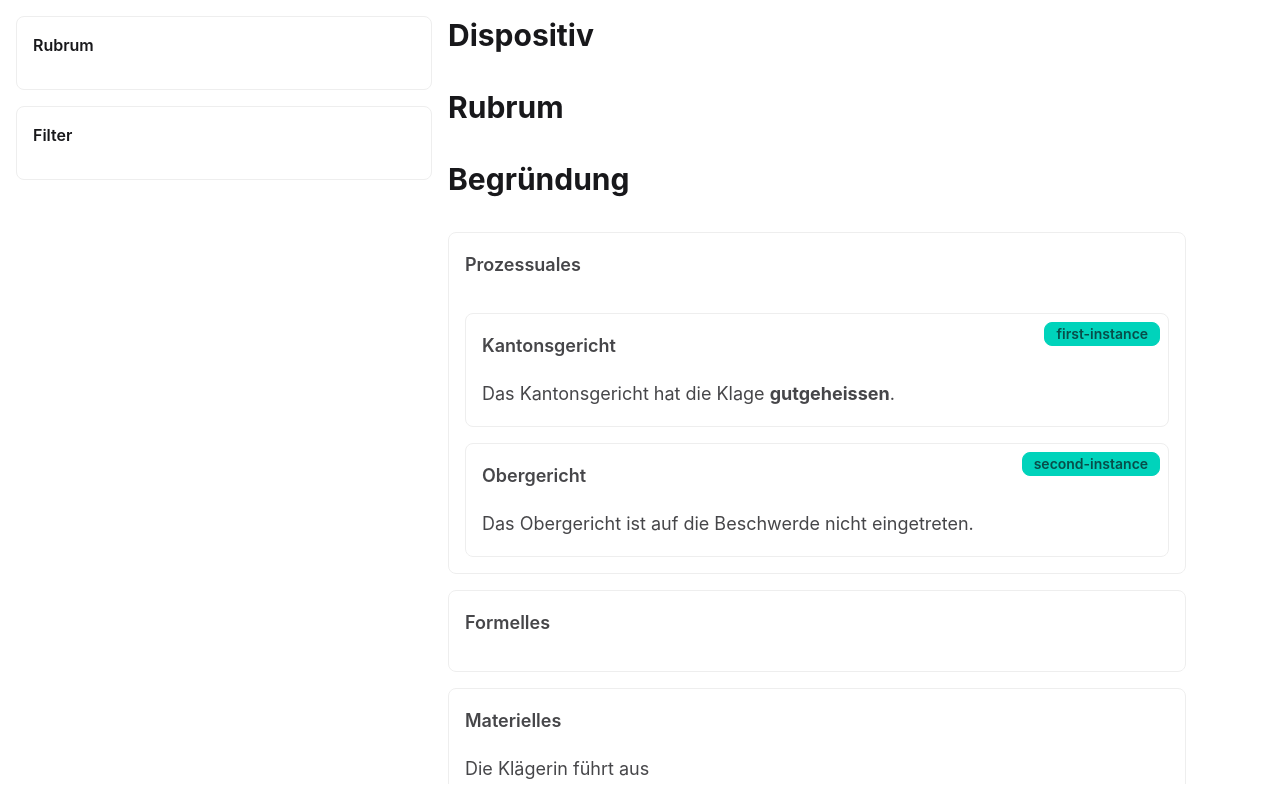
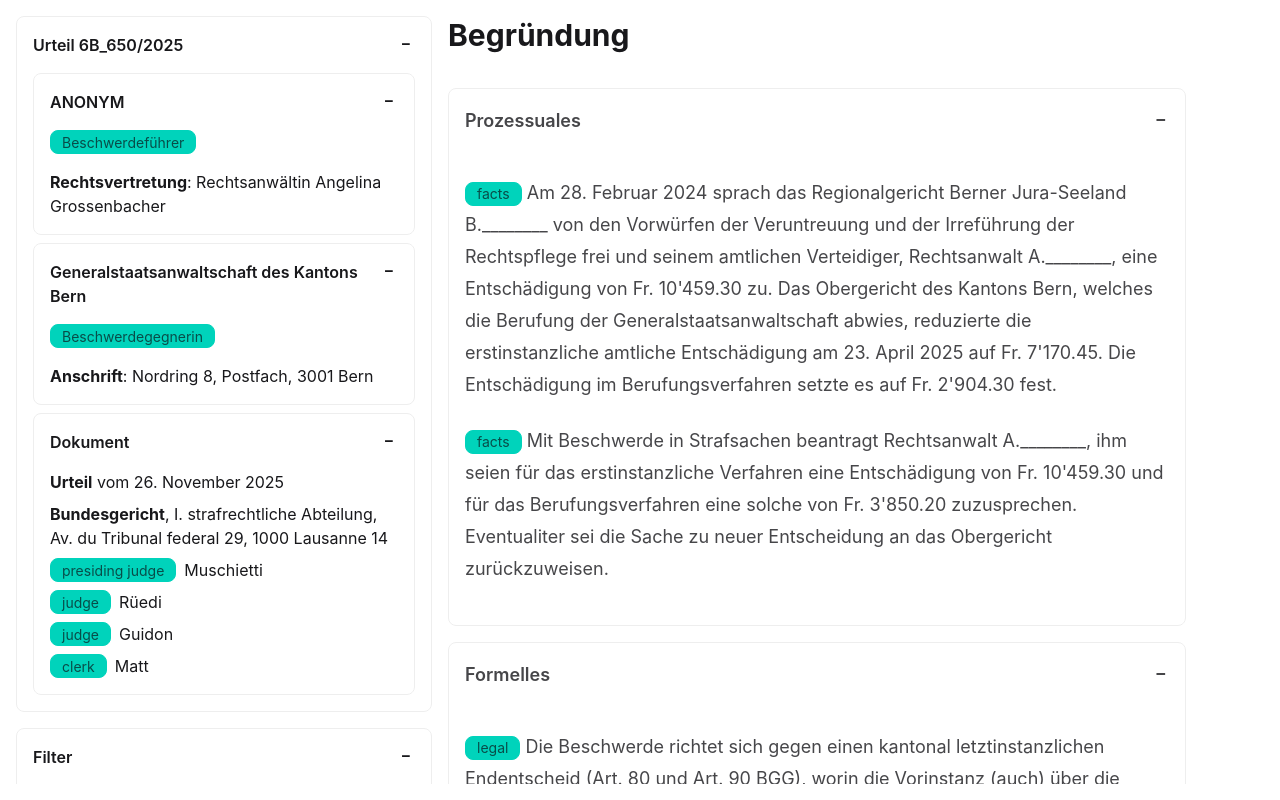
Before and after one commit to jan-nicklaus/LegalXML, a Svelte app in the folder XML-Viewer/: page / in a window 1280 px wide. Built offline with nearby package versions, Linux system fonts and the light colour scheme.

Commit message:
Viewer updates.

```diff
--- a/XML-Viewer/src/App.svelte
+++ b/XML-Viewer/src/App.svelte
@@ -1,109 +1,206 @@
 <script>
-    import { get } from "svelte/store";
-
-  let testXML = `<xml type="judgment">
-    <meta id="doctype">Judgment</meta>
+  let testXML = `<?xml version="1.0" encoding="UTF-8"?>
+<Dok doctype="entscheid">
     <Rubrum>
-        <Aktenzeichen></Aktenzeichen>
-        <EntscheidTyp>Urteil</EntscheidTyp>
-        <EntscheidDatum></EntscheidDatum>
-        <Spruchkoerper>
-            <Gericht></Gericht>
-            <Kammer></Kammer>
-            <Zusammensetzung>
-                <Mitglied role="judge">Mustermann</Mitglied>
-            </Zusammensetzung>
-        </Spruchkoerper>
+        <Verfahren>
+            <Aktenzeichen>6B_650/2025</Aktenzeichen>
             <Parteien>
-            <Partei>
+                <Partei id="b9c06149-2249-4a72-80d8-0c9e84f2d2b2">
                     <Rollen>
-                    <Rolle>Gesuchsteller</Rolle>
                         <Rolle>Beschwerdeführer</Rolle>
                     </Rollen>
-                <Name></Name>
-                <Anschrift></Anschrift>
+                    <Name>ANONYM</Name>
+                    <Rechtsvertretung>Rechtsanwältin Angelina Grossenbacher</Rechtsvertretung>
+                </Partei>
+                <Partei id="fab0cdf0-9cb9-4954-b387-2a19649251f2">
+                    <Rollen>
+                        <Rolle>Beschwerdegegnerin</Rolle>
+                    </Rollen>
+                    <Name>Generalstaatsanwaltschaft des Kantons Bern</Name>
+                    <Anschrift>Nordring 8, Postfach, 3001 Bern</Anschrift>
                     <Stellvertretung></Stellvertretung>
                     <Rechtsvertretung></Rechtsvertretung>
                 </Partei>
             </Parteien>
+        </Verfahren>
+        <Dokument>
+            <DokumentUeberschrift>Urteil</DokumentUeberschrift> //Subtypen?
+            <Datum>2025-11-26</Datum> // ... des Entscheids
+            <Spruchkoerper>
+                <Gericht>Bundesgericht</Gericht>
+                <Adresse>Av. du Tribunal federal 29, 1000 Lausanne 14</Adresse> // TBD
+                <Kammer>I. strafrechtliche Abteilung</Kammer>
+                <Zusammensetzung>
+                    <Mitglied role="presiding judge">Muschietti</Mitglied>
+                    <Mitglied role="judge">Rüedi</Mitglied>
+                    <Mitglied role="judge">Guidon</Mitglied>
+                    <Mitglied role="clerk">Matt</Mitglied>
+                </Zusammensetzung>
+            </Spruchkoerper>
+        </Dokument>
     </Rubrum>
     <Main>
         <Dispositiv>
-
+            <DispositivZiffer type="hauptsache" id="ed9b194d-3e88-44d4-9fd3-d86c86a9a44e">Die Beschwerde wird abgewiesen, soweit darauf eingetreten wird.</DispositivZiffer> //Sachentscheid//
+            <DispositivZiffer type="kosten" id="74c27c88-af81-4c67-8904-f6d93a8a4341">Der Beschwerdeführer trägt die Gerichtskosten von Fr. 3'000.--.</DispositivZiffer> //Kostenentscheid//
         </Dispositiv>
-        <Eroeffnung></Eroeffnung>
+        <Eroeffnung>
+            <EroeffnungZiffer adrid="b9c06149-2249-4a72-80d8-0c9e84f2d2b2" />
+            <EroeffnungZiffer adrid="fab0cdf0-9cb9-4954-b387-2a19649251f2" />
+            <EroeffnungZiffer adrname="Obergericht des Kantons Bern, 2. Strafkammer" />
+        </Eroeffnung>
         <Begruendung>
             <Prozessuales>
-                <Section title="Kantonsgericht" type="first-instance">
-                   <Absatz>Das Kantonsgericht hat die Klage <b>gutgeheissen</b>.</Absatz>
+                <Section> //Sachverhalt//
+                   <Absatz id="d58b97a1-806b-42cb-9bb9-987667820cd4" tag="facts">Am 28. Februar 2024 sprach das Regionalgericht Berner Jura-Seeland B.________ von den Vorwürfen der Veruntreuung und der Irreführung der Rechtspflege frei und seinem amtlichen Verteidiger, Rechtsanwalt A.________, eine Entschädigung von Fr. 10'459.30 zu. Das Obergericht des Kantons Bern, welches die Berufung der Generalstaatsanwaltschaft abwies, reduzierte die erstinstanzliche amtliche Entschädigung am 23. April 2025 auf Fr. 7'170.45. Die Entschädigung im Berufungsverfahren setzte es auf Fr. 2'904.30 fest.</Absatz>
+                   <Absatz id="3f25d6a1-7ada-4523-b136-b9b0cc6532cb" tag="facts">Mit Beschwerde in Strafsachen beantragt Rechtsanwalt A.________, ihm seien für das erstinstanzliche Verfahren eine Entschädigung von Fr. 10'459.30 und für das Berufungsverfahren eine solche von Fr. 3'850.20 zuzusprechen. Eventualiter sei die Sache zu neuer Entscheidung an das Obergericht zurückzuweisen.</Absatz>
                 </Section>
-                <Section title="Obergericht" type="second-instance">
-                   <Absatz>Das Obergericht ist auf die Beschwerde nicht eingetreten.</Absatz>
-                </Section>
-            </Prozessuales>
+            </Prozessuales> //Erwägungen//
             <Formelles>
                 <Section>
-                   <Absatz></Absatz>
+                   <Absatz id="0fd03e07-50fd-4731-b20d-5e8dc6266106" tag="legal">Die Beschwerde richtet sich gegen einen kantonal letztinstanzlichen Endentscheid (Art. 80 und Art. 90 BGG), worin die Vorinstanz (auch) über die Höhe der amtlichen Entschädigung in beiden kantonalen Verfahren befunden hat. Gemäss Art. 135 Abs. 3 StPO in der am 1. Januar 2024 in Kraft getretenen Fassung kann die amtliche Verteidigung gegen den Entschädigungsentscheid das Rechtsmittel ergreifen, das gegen den Endentscheid zulässig ist. Es handelt sich somit um eine Angelegenheit im Sinne von Art. 78 Abs. 1 BGG. wogegen die Beschwerde in Strafsachen zulässig ist. Der bisherige aArt. 135 Abs. 3 lit. b StPO, welcher zu einer Gabelung des Instanzenzugs führen konnte (vgl. BGE 140 IV 213 E. 1.7), wurde aufgehoben (vgl. Botschaft zur Änderung der Strafprozessordnung vom 28. August 2019, BBl. 2019 6697 S. 6733). Auf die Beschwerde ist - unter Vorbehalt der genügenden Begründung (Art. 42 Abs. 1 und 2 BGG) - einzutreten.</Absatz>
+                    <Absatz id="f5e23436-05c6-4cef-bfdd-d1b0e7a20309" tag="legal">Der Beschwerdeführer rügt, die erstinstanzliche Entschädigung sei nicht mehr Gegenstand des Berufungsverfahrens gewesen, sodass die Vorinstanz darüber nicht habe befinden dürfen. Zudem habe sie das Honorar zu Unrecht nach Art. 135 StPO zu einem tieferen Stundensatz anstatt wie die Erstinstanz nach Art. 429 Abs. 1 lit. a StPO festgesetzt. In diesem Zusammenhang habe die Vorinstanz ferner sein rechtliches Gehör verletzt.</Absatz>
                 </Section>
             </Formelles>
             <Materielles>
-                <Section type="ruege">
-                    <Absatz>Die Klägerin führt aus</Absatz>
+                <Section tag="ruege">
+                    <Absatz id="e6a6b324-0c11-4447-9788-7149becb436f" tag="legal">Im Berufungsverfahren gilt grundsätzlich die Dispositionsmaxime und das Berufungsgericht überprüft das erstinstanzliche Urteil nur in den angefochtenen Punkten (Art. 404 Abs. 1 StPO). Soweit die Einschränkung der Berufung auf einzelne Punkte eindeutig und der Grundsatz der Untrennbarkeit oder inneren Einheit nicht verletzt ist, muss die Einschränkung durch das Berufungsgericht respektiert werden (BGE 147 IV 93 E. 1.5.2; Urteil 6B_1143/2021 vom 11. März 2022 E. 2.2.2; je mit Hinweisen).</Absatz>
+                    <Absatz id="bda5afdf-be1e-4452-bdfd-6ba26a058c99">(...)</Absatz>
                 </Section>
             </Materielles>
         </Begruendung>
+        <Entscheid>Die Beschwerde ist abzuweisen, soweit darauf einzutreten ist. Ausgangsgemäss hat der Beschwerdeführer die Gerichtskosten zu tragen (Art. 66 Abs. 1 BGG).</Entscheid>
     </Main>
-</xml>`;
+</Dok>`;
 
   let parser = new DOMParser();
   let xmlTree = parser.parseFromString(testXML, "text/xml");
-  let docType = xmlTree.getElementById("doctype").textContent.trim();
+  console.log(xmlTree);
   let xmlMain = xmlTree.getElementsByTagName("Main")[0]; //Main muss existieren
+  let xmlBegruendung = xmlMain.getElementsByTagName("Begruendung")[0]; //Begruendung muss existieren
+  let tagRegex = /tag="([a-zA-Z\-)]+)"/g;
+  let tags = new Set([...testXML.matchAll(tagRegex).map(m => m[1])]);
+  let tag_filter = Object.fromEntries([...tags].map(v => [v, true]));
 </script>
 
 
 <div class="w-full flex flex-row h-screen p-4">
-  <div class="w-1/3 h-full">
-    <details class="collapse bg-base-100 border border-base-300" name="accordion-rubrum" open>
-          <summary class="collapse-title font-semibold">Rubrum</summary>
-          <div class="collapse-content"></div>
+  <div class="w-1/3 h-full overflow-y-auto">
+    <details class="collapse collapse-plus bg-base-100 border border-base-300" name="accordion-rubrum" open>
+          <summary class="collapse-title font-semibold">
+            {#if xmlTree.getElementsByTagName("Aktenzeichen").length > 0 &&
+              xmlTree.getElementsByTagName("DokumentUeberschrift").length > 0}
+              {xmlTree.getElementsByTagName("DokumentUeberschrift")[0].textContent.trim()}
+              {xmlTree.getElementsByTagName("Aktenzeichen")[0].textContent.trim()}
+            {:else}
+              Rubrum
+            {/if}
+          </summary>
+          <div class="collapse-content">
+            {#each xmlTree.getElementsByTagName("Partei") as party, i}
+              <details class="collapse collapse-plus bg-base-100 border border-base-300 mb-2" name={`accordion-party-${i}`} open>
+                <summary class="collapse-title font-semibold">
+                  {#if party.getElementsByTagName("Name").length > 0}
+                    {party.getElementsByTagName("Name")[0].textContent.trim()}
+                  {:else}
+                    Partei {i + 1}
+                  {/if}
+                </summary>
+                <div class="collapse-content">
+                  <div class="flex flex-row items-center mb-4">
+                    {#each party.getElementsByTagName("Rolle") as role}
+                      <div class="badge badge-accent">{role.textContent.trim()}</div>
+                    {/each}
+                  </div>
+                  {#each ["Anschrift", "Stellvertretung", "Rechtsvertretung"] as t}
+                    {#if party.getElementsByTagName(t).length > 0 &&
+                      party.getElementsByTagName(t)[0].textContent.trim().length > 0}
+                      <p><b>{t}</b>: {party.getElementsByTagName(t)[0].textContent.trim()}</p>
+                    {/if}
+                  {/each}
+                </div>
               </details>
-    <details class="collapse bg-base-100 border border-base-300 mt-4" name="accordion-filter" open>
+            {/each}
+              <details class="collapse collapse-plus bg-base-100 border border-base-300" name={`accordion-doc-info`} open>
+                <summary class="collapse-title font-semibold">Dokument</summary>
+                <div class="collapse-content">
+                  {#if xmlTree.getElementsByTagName("Datum").length > 0}
+                    <p>
+                      {#if xmlTree.getElementsByTagName("DokumentUeberschrift").length > 0}
+                        <b>{xmlTree.getElementsByTagName("DokumentUeberschrift")[0].textContent.trim()}</b> vom
+                      {/if}
+                      {new Date(xmlTree.getElementsByTagName("Datum")[0].textContent.trim() +
+                      'T00:00:00').toLocaleDateString('de-CH', {
+                      year: 'numeric',
+                      month: 'long',
+                      day: 'numeric'
+                    })}</p>
+                  {/if}
+                  {#if xmlTree.getElementsByTagName("Spruchkoerper").length > 0}
+                    <p class="mt-2"><b>{xmlTree.getElementsByTagName("Gericht")[0].textContent.trim()}</b>,
+                    {xmlTree.getElementsByTagName("Kammer")[0].textContent.trim()},
+                    {xmlTree.getElementsByTagName("Adresse")[0].textContent.trim()}</p>
+                    {#each xmlTree.getElementsByTagName("Mitglied") as member}
+                      <div class="flex flex-row items-center mt-2">
+                        <div class="badge badge-accent mr-2">{member.getAttribute("role")}</div>
+                        <span>{member.textContent.trim()}</span>
+                      </div>
+                    {/each}
+                  {/if}
+                </div>
+              </details>
+          </div>
+    </details>
+    <details class="collapse collapse-plus bg-base-100 border border-base-300 mt-4" name="accordion-filter" open>
           <summary class="collapse-title font-semibold">Filter</summary>
-          <div class="collapse-content"></div>
+          <div class="collapse-content">
+            {#each Object.keys(tag_filter) as k}
+              <div class="flex flex-row items-center justify-between w-full mt-2">
+                <p>{k}</p>
+                <input type="checkbox" class="checkbox" bind:checked={tag_filter[k]} />
+              </div>
+            {/each}
+          </div>
     </details>
   </div>
   <div class="prose prose-lg flex-grow h-full overflow-y-auto ml-4">
-      {#if docType === "Judgment"}
-      <h2>Dispositiv</h2>
-
-      <h2>Rubrum</h2>
-      {#each xmlTree.getElementsByTagName("Rubrum")[0].getElementsByTagName("Section") as sec}
-      <div class={`mt-4 relative rounded-md p-4 bg-${""}`}></div>
-      {/each}
-
       <h2>Begründung</h2>
-      {#each ["Prozessuales", "Formelles", "Materielles"] as h}
-        <details class="collapse bg-base-100 border border-base-300 mt-4" name={`accordion-${h}`} open>
-          <summary class="collapse-title font-semibold">{h}</summary>
+      {#each xmlBegruendung.children as child}
+        <details class="collapse collapse-plus bg-base-100 border border-base-300 mt-4" name={`accordion-${child.tagName}`} open>
+          <summary class="collapse-title font-semibold">{child.tagName}</summary>
           <div class="collapse-content">
-            {#if xmlMain.getElementsByTagName(h)[0].getElementsByTagName("Section").length < 2}
-              {#each xmlMain.getElementsByTagName(h)[0].getElementsByTagName("Section")[0].getElementsByTagName("Absatz") as par}
-                <div>{@html par.innerHTML}</div>
+            {#if xmlMain.getElementsByTagName(child.tagName)[0].getElementsByTagName("Section").length < 2}
+              {#each [...xmlMain.getElementsByTagName(child.tagName)[0]
+                .getElementsByTagName("Section")[0].getElementsByTagName("Absatz")].filter(
+                  par => !par.hasAttribute("tag") || tag_filter[par.getAttribute("tag")]
+                ) as par}
+                <p>
+                  {#if par.hasAttribute("tag")}
+                    <span class="badge badge-accent">
+                      {par.getAttribute("tag")}
+                    </span>
+                  {/if}
+                  {@html par.innerHTML}
+                </p>
               {/each}
             {:else}
-              {#each xmlMain.getElementsByTagName(h)[0].getElementsByTagName("Section") as sec, i}
-              <details class="collapse bg-base-100 border border-base-300 mt-4" name={`accordion-${h}-${i}`} open>
+              {#each xmlMain.getElementsByTagName(child.tagName)[0].getElementsByTagName("Section") as sec, i}
+              <details class="collapse collapse-plus bg-base-100 border border-base-300 mt-4" name={`accordion-${child.tagName}-${i}`} open>
                 <summary class="collapse-title font-semibold">
                   {sec.hasAttribute("title") ? sec.getAttribute("title") : "Sektion"}
-                  {#if sec.hasAttribute("type")}
+                  {#if sec.hasAttribute("tag")}
                     <div class="absolute top-2 right-2 badge badge-accent">
-                      {sec.getAttribute("type")}
+                      {sec.getAttribute("tag")}
                     </div>
                   {/if}
                 </summary>
                 <div class="collapse-content">
-                  {#each sec.getElementsByTagName("Absatz") as par}
+                  {#each [...sec.getElementsByTagName("Absatz")].filter(par => !par.hasAttribute("tag") || tag_filter[par.getAttribute("tag")]) as par}
+                    {#if par.hasAttribute("tag")}
+                      <div class="badge badge-accent">
+                        {par.getAttribute("tag")}
+                      </div>
+                    {/if}
                     <div>{@html par.innerHTML}</div>
                   {/each}
                   </div>
@@ -113,7 +210,6 @@
           </div>
         </details>
       {/each}
-    {/if}
   </div>
 
 </div>
```
Also changed, not shown: 1 other file (tests, documents, lock files or other folders). Lines whose indentation alone changed are shown as unchanged.
